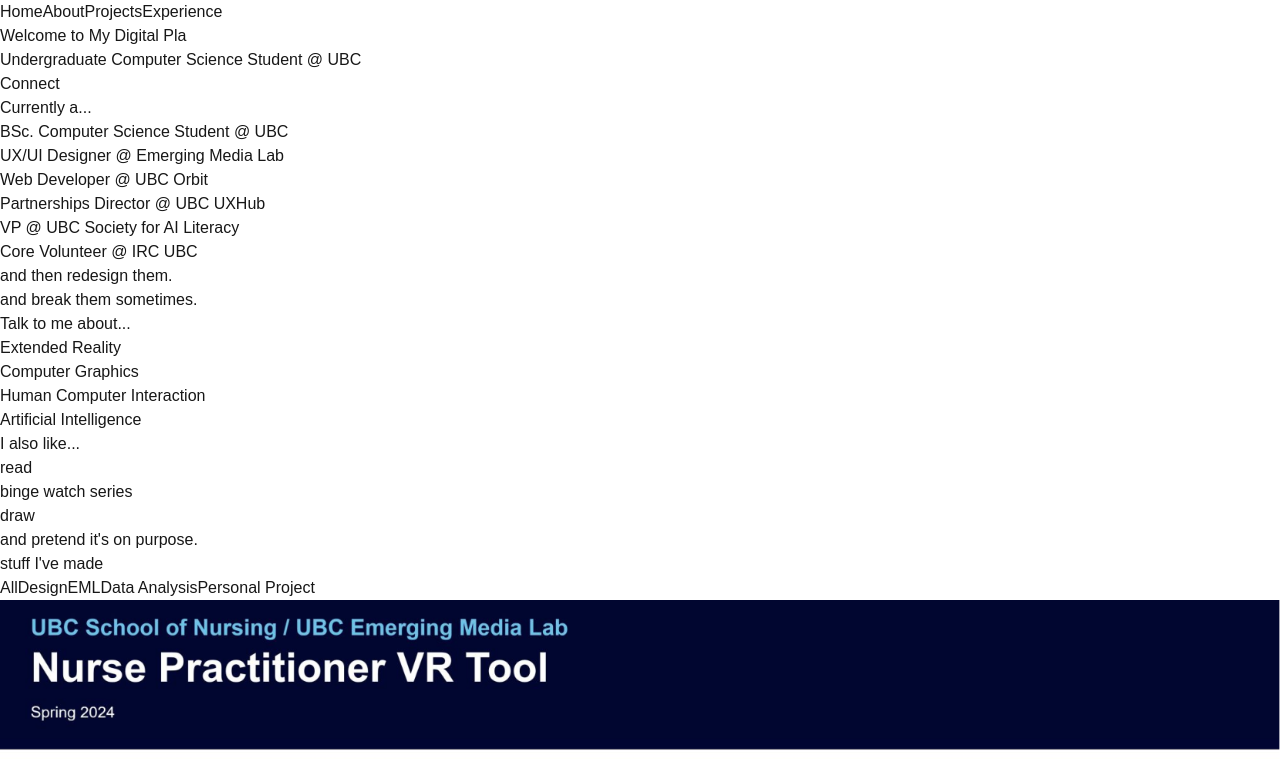
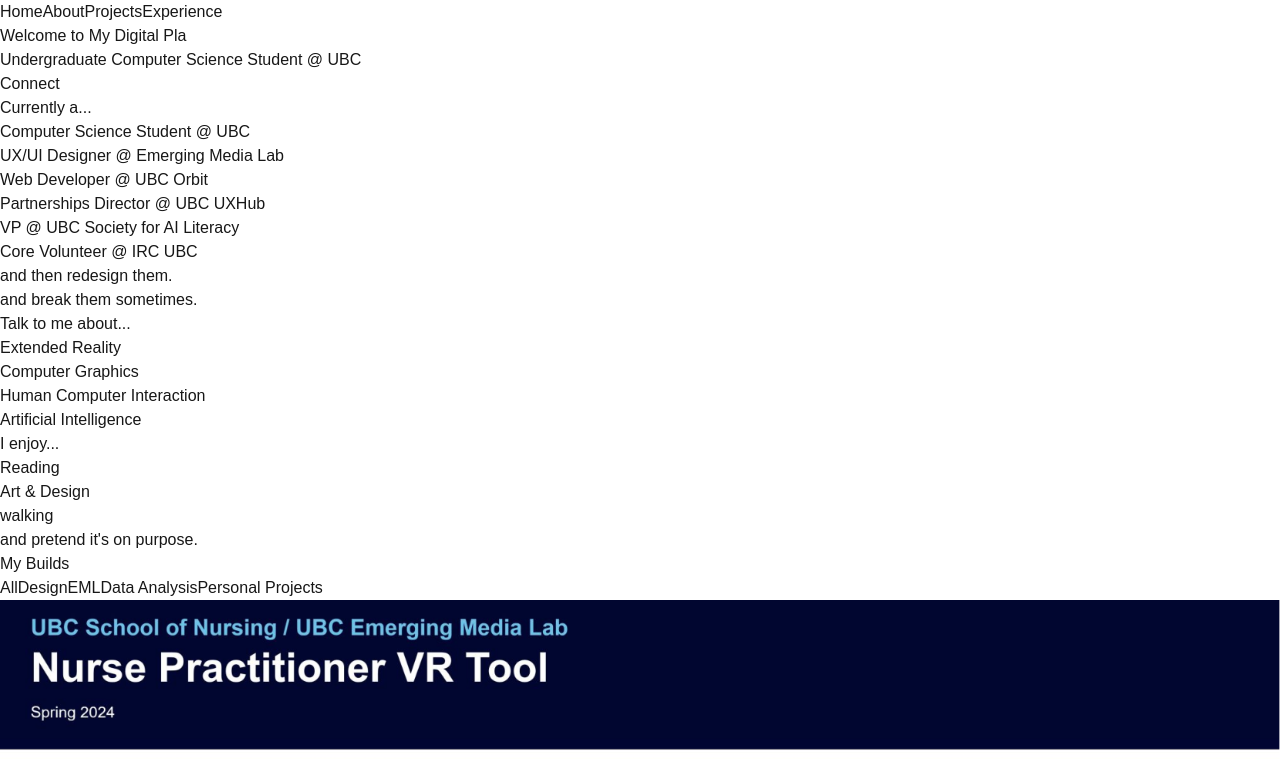
Before and after one commit to ssamiaa/portfoliowebsite, a Next.js app: page / in a window 1280 px wide. Shown: the top 767 px of the page. Built offline with nearby package versions, Linux system fonts and the light colour scheme.

Commit message:
Minor Fixes

```diff
--- a/src/components/About.tsx
+++ b/src/components/About.tsx
@@ -9,11 +9,11 @@ export default function About() {
       className="min-h-screen py-16 bg-gray-50 text-gray-900 flex items-center justify-center"
     >
       <div className="max-w-7xl mx-auto grid grid-cols-2 grid-rows-3 gap-8">
-        {/* Top Left: Currently a... */}
+        {/* Top Left: Current Positions */}
         <div className="bg-white shadow-md p-6 rounded-lg border border-gray-200">
           <h3 className="text-xl font-bold text-blue-600 mb-4">Currently a...</h3>
           <ul className="list-disc pl-5 space-y-2">
-                <li>BSc. Computer Science Student @ UBC</li>
+                <li>Computer Science Student @ UBC</li>
                 <li>UX/UI Designer @ Emerging Media Lab</li>
                 <li>Web Developer @ UBC Orbit</li>
                 <li>Partnerships Director @ UBC UXHub</li>
@@ -35,22 +35,21 @@ export default function About() {
           />
         </div>
 
-        {/* Middle Left: Hi, I'm Samia */}
+        {/* Middle Left: Type Animation */}
         <div className="bg-gradient-to-r from-blue-950 via-blue-900 to-blue-600 text-white font-light p-6 rounded-lg shadow-md flex items-center justify-center">
           <TypeAnimation
             sequence={[
                 "I create things...", 2000,
                 "and break them sometimes.", 2000
-
             ]}
             speed={50}
             className="text-2xl font-extrabold text-center"
             cursor={true}
-            repeat={0}
+            repeat={Infinity}
           />
         </div>
 
-        {/* Middle Right: Talk to me about... */}
+        {/* Middle Right: Interests */}
         <div className="bg-white shadow-md p-6 rounded-lg border border-gray-200">
           <h3 className="text-xl font-bold text-blue-600 mb-4">
             Talk to me about...
@@ -63,13 +62,13 @@ export default function About() {
           </ul>
         </div>
 
-        {/* Bottom Left: I like to... */}
+        {/* Bottom Left: Hobbies */}
         <div className="bg-white shadow-md p-6 rounded-lg border border-gray-200">
-          <h3 className="text-xl font-bold text-blue-600 mb-4">I also like...</h3>
+          <h3 className="text-xl font-bold text-blue-600 mb-4">I enjoy...</h3>
           <ul className="list-disc pl-5 space-y-2">
-            <li> read </li>
-            <li> binge watch series </li>
-            <li> draw </li>
+            <li>Reading</li>
+            <li>Art & Design </li>
+            <li>walking</li>
           </ul>
         </div>
 
--- a/src/components/Experience.tsx
+++ b/src/components/Experience.tsx
@@ -47,10 +47,10 @@ const experiences = [
 
 export default function Experience() {
   return (
-    <section id="experience" className="py-16 bg-gray-50 text-gray-900 bg-origin-padding">
+    <section id="experience" className="py-16 bg-gray-50 text-blue-900 bg-origin-padding">
       <div className="max-w-5xl mx-auto px-8">
         {/* Heading */}
-        <h2 className="text-3xl font-bold text-center mb-8">
+        <h2 className="text-3xl font-bold  text-center mb-8">
           What I’ve been up to
         </h2>
 
--- a/src/components/Projects.tsx
+++ b/src/components/Projects.tsx
@@ -47,7 +47,7 @@ const projectData = [
   },
   {
     title: "Study Track",
-    category: "Personal Project",
+    category: "Personal Projects",
     description: "A course management application that tracks learning progress and confidence levels using a visual dashboard.",
     tags: ["JAVA"],
     image: "/projects/studytrack.png",
@@ -55,7 +55,7 @@ const projectData = [
   }
 ];
 
-const categories = ["All", "Design", "EML", "Data Analysis", "Personal Project"];
+const categories = ["All", "Design", "EML", "Data Analysis", "Personal Projects"];
 
 export default function Projects() {
   const [selectedCategory, setSelectedCategory] = useState("All");
@@ -71,19 +71,19 @@ export default function Projects() {
       <div className="max-w-7xl mx-auto px-8">
         {/* Heading */}
         <h2 className="text-3xl font-bold text-center text-blue-900 mb-8">
-          stuff I&apos;ve made
+          My Builds
         </h2>
 
         {/* Categories */}
-        <div className="flex justify-center gap-4 mb-8 items-center">
+        <div className="flex justify-center gap-8 mb-8">
         {categories.map((category) => (
             <button
             key={category}
-              className={`px-4 py-2 rounded-full border ${
+            className={`px-4 py-2 rounded-full font-medium transition-colors ${
                 selectedCategory === category
                 ? "bg-blue-500 text-white"
-                  : "bg-gray-100 text-gray-800"
-              } hover:bg-blue-200`}
+                : "text-gray-800 hover:bg-gray-100 hover:text-blue-500"
+            }`}
             onClick={() => setSelectedCategory(category)}
             >
             {category}
```
Lines whose indentation alone changed are shown as unchanged.
